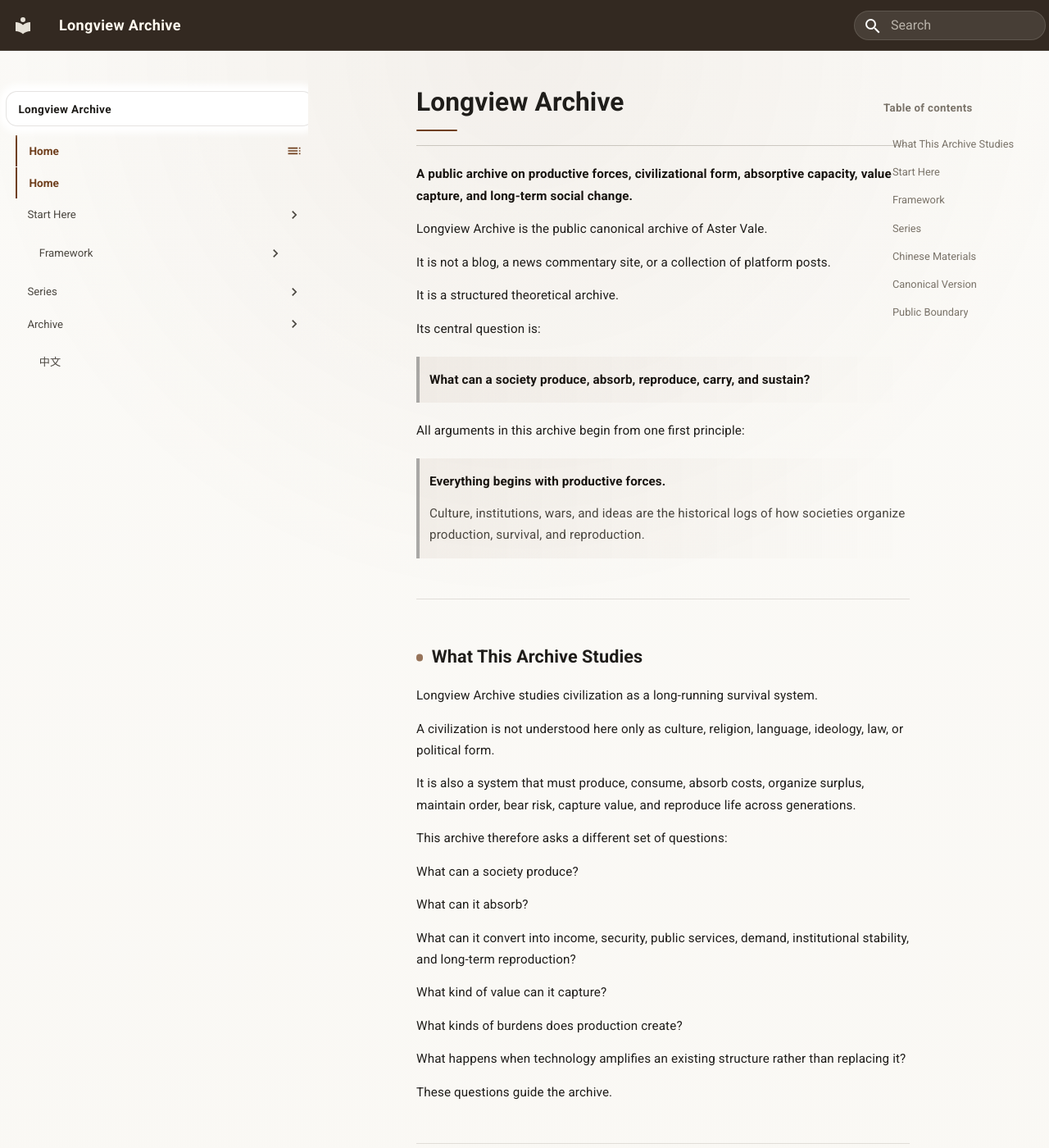
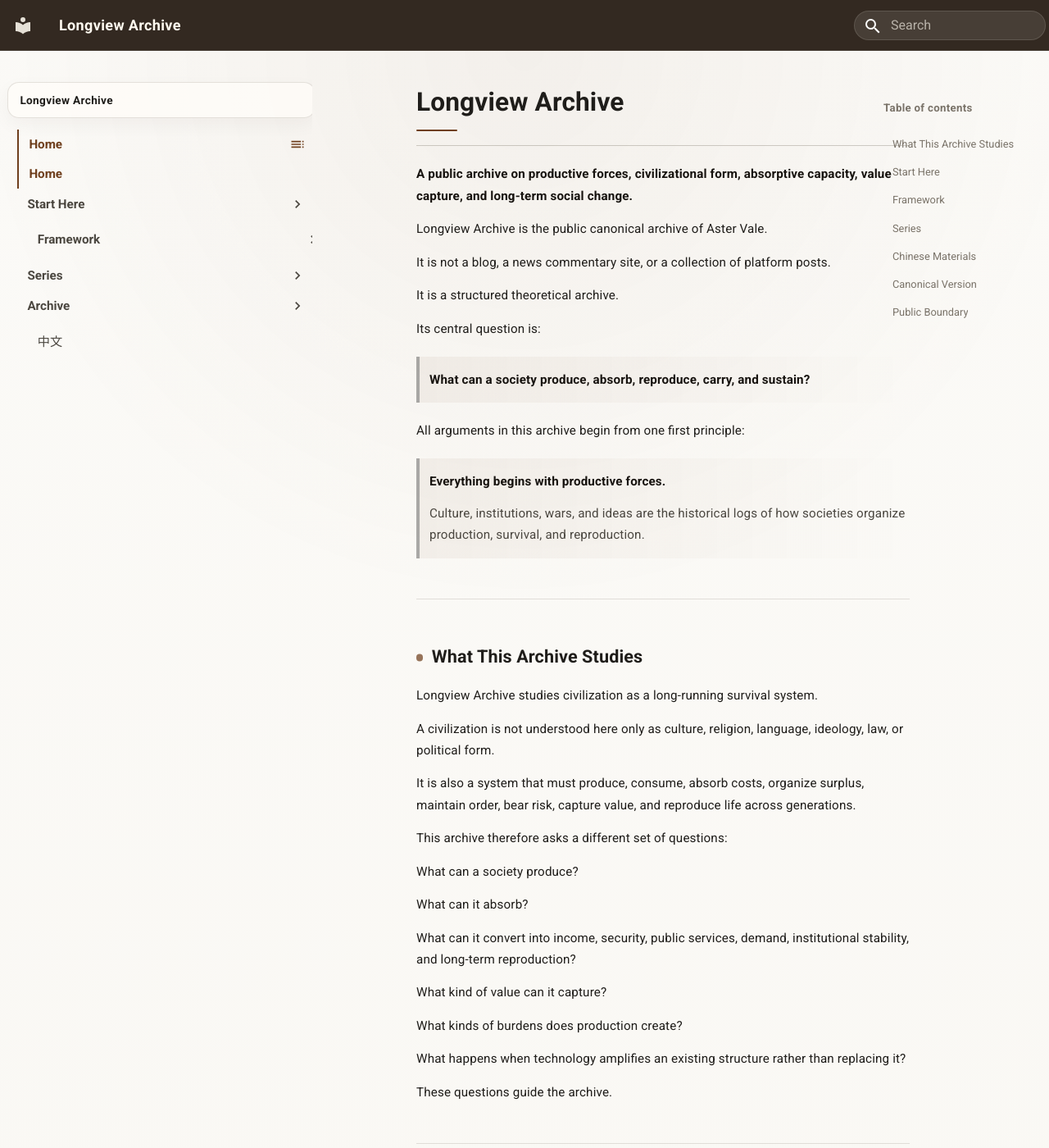
Before and after one commit to guanshi1688/longview-archive, an MkDocs documentation site: the page built from docs/index.md, in a window 1280 px wide and 1400 px high. Shown: the whole window at 82% size. Built offline with MkDocs 1.6.1 and Material for MkDocs 9.7.7, drawn with Linux system fonts in a browser that asks for light colours.

Commit message:
Update extra.css

```diff
--- a/docs/stylesheets/extra.css
+++ b/docs/stylesheets/extra.css
@@ -1164,25 +1164,37 @@
     font-weight: 600;
   }
 }
+
+
 /* =========================================================
-   15. Left Navigation v4 — Clean Collapsible Tree Fix
+   15. Left Navigation v5 — Three-Level Clean Tree
    目的：
-   1) 修复 Framework / Series / 中文 的行对齐
-   2) 去掉选中项的大块 pill 背景
-   3) 恢复展开层级的竖向分割线
-   4) 防止箭头区域单独形成背景块
+   1) 长标题自动换行，不伸出左栏
+   2) 顶层 Home / Start Here / Framework / Series / Archive / 中文 同基线
+   3) 取消大块选中背景，只保留文字加重 + 左线
+   4) 三层字体有区分：一级 > 二级 > 三级
    ========================================================= */
 
 @media screen and (min-width: 76.25em) {
 
-  /* 左侧滚动区保持干净边界 */
-  .md-sidebar--primary .md-sidebar__scrollwrap {
-    padding-left: 0.35rem !important;
-    padding-right: 0.65rem !important;
-    overflow-x: hidden !important;
+  /* 左栏整体宽度与滚动区 */
+  .md-sidebar--primary {
+    width: 20rem !important;
+    min-width: 20rem !important;
+    flex: 0 0 20rem !important;
+    padding-right: 0.95rem !important;
+    box-sizing: border-box !important;
   }
 
-  /* 所有导航容器统一满宽 */
+  .md-sidebar--primary .md-sidebar__scrollwrap {
+    width: 100% !important;
+    max-width: 100% !important;
+    margin: 0 !important;
+    padding: 0.72rem 0.55rem 2rem 0.45rem !important;
+    overflow-x: hidden !important;
+    box-sizing: border-box !important;
+  }
+
   .md-sidebar--primary .md-sidebar__inner,
   .md-sidebar--primary .md-nav,
   .md-sidebar--primary .md-nav__list,
@@ -1192,82 +1204,166 @@
     box-sizing: border-box !important;
   }
 
-  /* 顶部标题框保持宽度一致 */
+  /* 左栏标题框 */
   .md-sidebar--primary .md-nav__title {
     width: 100% !important;
     max-width: 100% !important;
-    margin-right: 0 !important;
+    margin: 0 0 0.72rem 0 !important;
+    padding: 0.58rem 0.72rem !important;
     box-sizing: border-box !important;
+
+    color: var(--lv-text) !important;
+    background: rgba(255, 253, 248, 0.74) !important;
+    border: 1px solid var(--lv-line) !important;
+    border-radius: 0.7rem !important;
+    box-shadow: 0 8px 22px rgba(40, 31, 20, 0.045) !important;
   }
 
-  /* 核心：每一行导航都作为同一个整体处理 */
+  /* 所有导航行：同一行布局，箭头独立但不单独成按钮 */
   .md-sidebar--primary .md-nav__link {
     display: grid !important;
-    grid-template-columns: minmax(0, 1fr) auto !important;
+    grid-template-columns: minmax(0, 1fr) 1.15rem !important;
+    column-gap: 0.35rem !important;
     align-items: center !important;
 
     width: 100% !important;
     max-width: 100% !important;
-    min-height: 1.9rem !important;
+    min-height: 1.78rem !important;
 
-    margin: 0.03rem 0 !important;
-    padding: 0.32rem 0.72rem !important;
-
+    margin: 0.02rem 0 !important;
+    padding: 0.30rem 0.62rem !important;
     box-sizing: border-box !important;
 
     color: var(--lv-text-soft) !important;
     background: transparent !important;
-    border: none !important;
+    border: 0 !important;
+    border-radius: 0 !important;
+    box-shadow: none !important;
+
+    white-space: normal !important;
+    overflow: visible !important;
+  }
+
+  /* Material 默认 md-ellipsis 会 nowrap/ellipsis，这里强制允许换行 */
+  .md-sidebar--primary .md-nav__link .md-ellipsis,
+  .md-sidebar--primary .md-nav__link > span,
+  .md-sidebar--primary .md-nav__link > label {
+    min-width: 0 !important;
+    max-width: 100% !important;
+
+    white-space: normal !important;
+    overflow: visible !important;
+    text-overflow: clip !important;
+    overflow-wrap: anywhere !important;
+    word-break: normal !important;
+
+    background: transparent !important;
+    border: 0 !important;
     border-radius: 0 !important;
     box-shadow: none !important;
   }
 
-  /* 文本部分不得单独生成背景 */
-  .md-sidebar--primary .md-nav__link > span,
-  .md-sidebar--primary .md-nav__link > label,
-  .md-sidebar--primary .md-nav__link > .md-ellipsis {
-    min-width: 0 !important;
-    background: transparent !important;
-    box-shadow: none !important;
-    border-radius: 0 !important;
-  }
-
-  /* 展开箭头只做箭头，不做按钮背景 */
+  /* 展开箭头：只保留图标，不保留背景块 */
   .md-sidebar--primary .md-nav__icon,
   .md-sidebar--primary .md-nav__link .md-nav__icon {
+    grid-column: 2 !important;
     justify-self: end !important;
-    margin-left: 0.65rem !important;
+    align-self: center !important;
 
     width: 1rem !important;
     min-width: 1rem !important;
     height: 1rem !important;
+    margin: 0 !important;
 
     color: currentColor !important;
     background: transparent !important;
-    border: none !important;
+    border: 0 !important;
     border-radius: 0 !important;
     box-shadow: none !important;
   }
 
-  /* hover：只给极淡背景，避免大块按钮感 */
+  /* 一级：Home / Start Here / Framework / Series / Archive / 中文 */
+  .md-sidebar--primary
+  .md-nav--primary
+  > .md-nav__list
+  > .md-nav__item
+  > .md-nav__link {
+    padding-left: 0.62rem !important;
+    padding-right: 0.62rem !important;
+
+    font-size: 0.76rem !important;
+    line-height: 1.32 !important;
+    font-weight: 520 !important;
+  }
+
+  /* 二级：Framework 下的主文 / Series 下的系列名 */
+  .md-sidebar--primary
+  .md-nav--primary
+  > .md-nav__list
+  > .md-nav__item
+  > .md-nav
+  > .md-nav__list
+  > .md-nav__item
+  > .md-nav__link {
+    padding-left: 0.48rem !important;
+    padding-right: 0.50rem !important;
+
+    font-size: 0.67rem !important;
+    line-height: 1.34 !important;
+    font-weight: 620 !important;
+  }
+
+  /* 三级：系列内部文章 */
+  .md-sidebar--primary
+  .md-nav--primary
+  > .md-nav__list
+  > .md-nav__item
+  > .md-nav
+  > .md-nav__list
+  > .md-nav__item
+  > .md-nav
+  > .md-nav__list
+  > .md-nav__item
+  > .md-nav__link {
+    padding-left: 0.42rem !important;
+    padding-right: 0.42rem !important;
+
+    font-size: 0.61rem !important;
+    line-height: 1.30 !important;
+    font-weight: 500 !important;
+  }
+
+  /* 子树竖线：恢复层级感 */
+  .md-sidebar--primary .md-nav .md-nav {
+    width: auto !important;
+    max-width: none !important;
+
+    margin-left: 0.72rem !important;
+    padding-left: 0.72rem !important;
+
+    border-left: 1px solid rgba(111, 63, 29, 0.17) !important;
+    box-sizing: border-box !important;
+  }
+
+  /* hover 只给极淡底色，不做大按钮 */
   .md-sidebar--primary .md-nav__link:hover {
     color: var(--lv-accent) !important;
     background: rgba(111, 63, 29, 0.045) !important;
-    border-radius: 0.35rem !important;
+    border-radius: 0.32rem !important;
   }
 
-  /* 当前路径上的父级：只加重文字，不给整块大背景 */
+  /* 当前路径上的父级：只加重文字 */
   .md-sidebar--primary .md-nav__item--active > .md-nav__link {
     color: var(--lv-accent) !important;
     font-weight: 720 !important;
 
     background: transparent !important;
-    border: none !important;
+    border: 0 !important;
     border-radius: 0 !important;
     box-shadow: none !important;
   }
 
-  /* 当前具体页面：用左线标记，不使用大 pill */
+  /* 当前具体页面：左线 + 加重，不要大块背景 */
   .md-sidebar--primary .md-nav__link--active {
     color: var(--lv-accent) !important;
     font-weight: 760 !important;
@@ -1277,10 +1373,10 @@
     border-radius: 0 !important;
     box-shadow: none !important;
 
-    padding-left: 0.58rem !important;
+    padding-left: 0.48rem !important;
   }
 
-  /* 若当前页面同时是父级，也仍然只显示左线，不显示大块背景 */
+  /* 当前页是父级时也不加大背景 */
   .md-sidebar--primary .md-nav__item--active > .md-nav__link--active {
     background: transparent !important;
     border-left: 2px solid var(--lv-accent) !important;
@@ -1288,58 +1384,13 @@
     box-shadow: none !important;
   }
 
-  /* 子树：恢复层级竖线 */
-  .md-sidebar--primary .md-nav .md-nav {
-    width: auto !important;
-    max-width: none !important;
-
-    margin-left: 0.72rem !important;
-    padding-left: 0.72rem !important;
-
-    border-left: 1px solid rgba(111, 63, 29, 0.18) !important;
-    box-sizing: border-box !important;
-  }
-
-  /* 子级文章行：比父级轻一点，但保持同一行逻辑 */
-  .md-sidebar--primary .md-nav .md-nav .md-nav__link {
-    width: 100% !important;
-    max-width: 100% !important;
-
-    margin: 0.02rem 0 !important;
-    padding: 0.24rem 0.56rem !important;
-
-    font-size: 0.62rem !important;
-    line-height: 1.34 !important;
-    font-weight: 500 !important;
-
-    background: transparent !important;
-    border-radius: 0 !important;
-    box-shadow: none !important;
-  }
-
-  /* 子级当前文章 */
-  .md-sidebar--primary .md-nav .md-nav .md-nav__link--active {
-    color: var(--lv-accent) !important;
-    font-weight: 740 !important;
-
-    background: transparent !important;
-    border-left: 2px solid var(--lv-accent) !important;
-    padding-left: 0.46rem !important;
-  }
-
-  /* 顶层中文入口与英文栏目保持同一基线 */
-  .md-sidebar--primary
-  .md-nav--primary
-  > .md-nav__list
-  > .md-nav__item
-  > .md-nav__link {
-    padding-left: 0.72rem !important;
-    padding-right: 0.72rem !important;
-  }
-
-  /* 覆盖旧 CSS 中的宽度压缩和右边距设置 */
-  .md-sidebar--primary .md-nav__title,
-  .md-sidebar--primary .md-nav__link {
-    margin-right: 0 !important;
+  /* 覆盖旧 CSS 中对 reality/future/core-terms 的圆点，避免英文树里混乱 */
+  .md-sidebar--primary .md-nav__link[href*="/essays/reality/"]::before,
+  .md-sidebar--primary .md-nav__link[href*="/reality/"]::before,
+  .md-sidebar--primary .md-nav__link[href*="/future/"]::before,
+  .md-sidebar--primary .md-nav__link[href*="/future-path/"]::before,
+  .md-sidebar--primary .md-nav__link[href*="/core-terms/"]::before {
+    content: none !important;
+    display: none !important;
   }
 }
```
